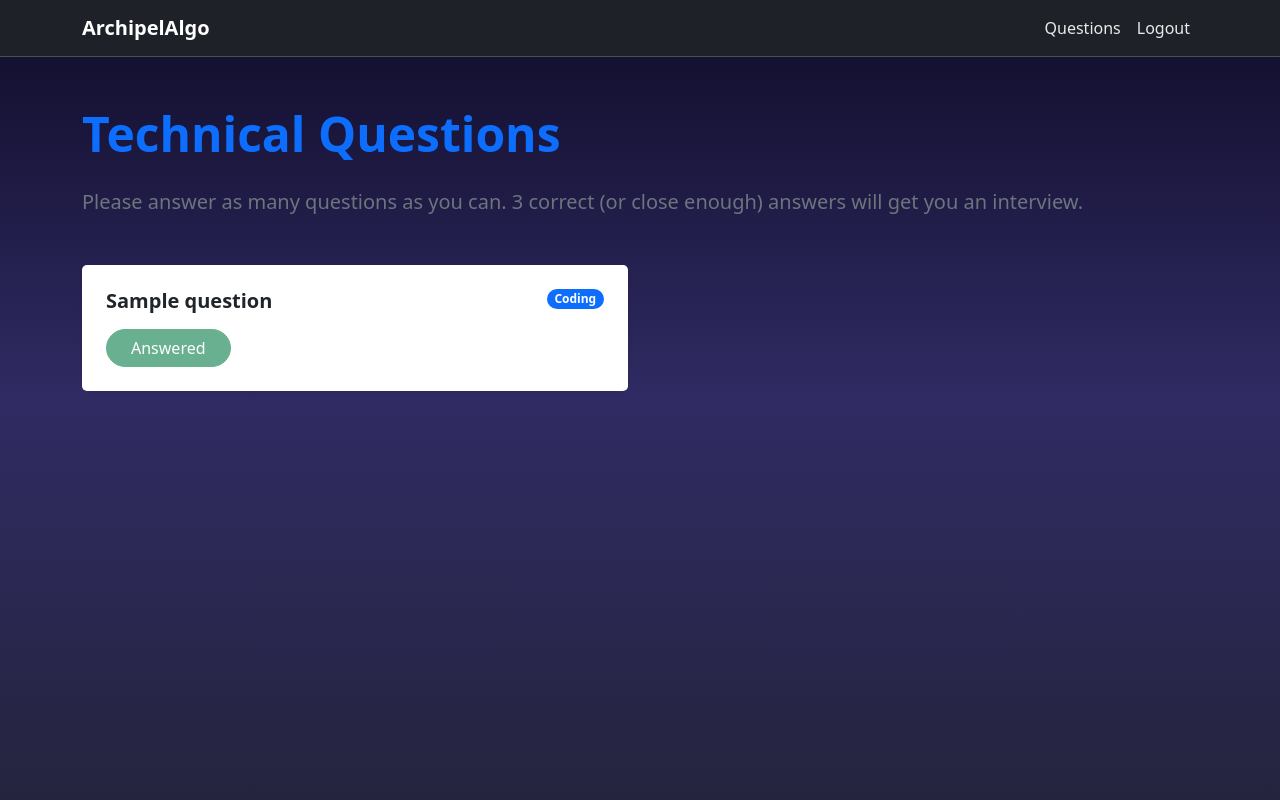
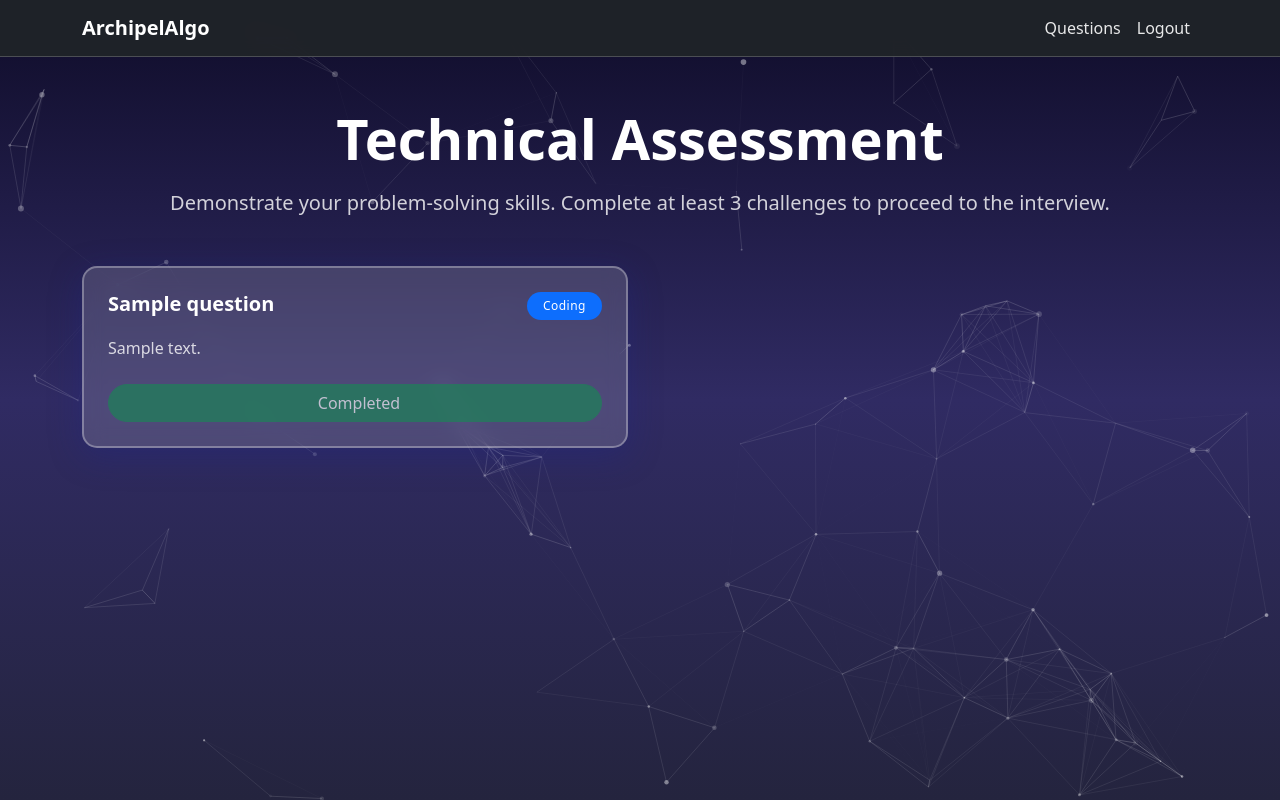
Before and after one commit to andrewnyu/loopalgo, a Django app: page /interview/ in a window 1280 px wide. Run offline with Django 5.2, Linux system fonts and the light colour scheme; a user stored in the database is signed in; tables that the repository leaves empty hold one stand-in row (values such as "Sample post").

Commit message:
feat(ui): modernize technical assessment interface
• Implement glass-morphism design with particles.js background
• Enhance readability with improved typography and spacing
• Add interactive hover effects and smooth transitions
• Improve visual hierarchy and content organization
• Unify design language with registration page

```diff
--- a/templates/interview/question_list.html
+++ b/templates/interview/question_list.html
@@ -1,37 +1,167 @@
 {% extends 'base.html' %}
 
-{% block title %}Questions - ArchipelAlgo{% endblock %}
+{% block title %}Technical Assessment - ArchipelAlgo{% endblock %}
 
 {% block content %}
+<div id="particles-js" class="particles-container"></div>
+
+<style>
+.particles-container {
+    position: fixed;
+    top: 0;
+    left: 0;
+    width: 100%;
+    height: 100%;
+    z-index: 0;
+}
+
+.content-wrapper {
+    position: relative;
+    z-index: 1;
+}
+
+.question-card {
+    background: rgba(255, 255, 255, 0.15);
+    backdrop-filter: blur(10px);
+    border: 2px solid rgba(255, 255, 255, 0.3);
+    border-radius: 15px;
+    box-shadow: 0 8px 32px 0 rgba(31, 38, 135, 0.37);
+    transition: transform 0.3s ease, box-shadow 0.3s ease;
+}
+
+.question-card:hover {
+    transform: translateY(-2px);
+    box-shadow: 0 12px 40px 0 rgba(31, 38, 135, 0.45);
+}
+
+.card-badge {
+    font-weight: 500;
+    letter-spacing: 0.5px;
+    padding: 0.5rem 1rem;
+}
+
+.btn-solve {
+    background: linear-gradient(45deg, #2196f3, #6f42c1);
+    border: none;
+    font-weight: 600;
+    letter-spacing: 0.5px;
+    box-shadow: 0 4px 15px rgba(33, 150, 243, 0.4);
+    transition: all 0.3s ease;
+}
+
+.btn-solve:hover {
+    transform: translateY(-1px);
+    box-shadow: 0 6px 20px rgba(33, 150, 243, 0.6);
+}
+
+.text-light-muted {
+    color: rgba(255, 255, 255, 0.8);
+}
+</style>
+<div class="content-wrapper">
     <div class="container py-5">
-    <h2 class="display-5 mb-4 text-primary fw-bold">Technical Questions</h2>
-    <p class="lead mb-5 text-secondary">Please answer as many questions as you can. 3 correct (or close enough) answers will get you an interview.</p>
+        <div class="text-center mb-5">
+            <h1 class="display-4 mb-3 text-white fw-bold">Technical Assessment</h1>
+            <p class="lead text-light-muted">Demonstrate your problem-solving skills. Complete at least 3 challenges to proceed to the interview.</p>
+        </div>
 
         <div class="row">
     {% for question in questions %}
         <div class="col-md-6 mb-4">
-            <div class="card h-100 shadow-sm border-0">
-                <div class="card-header bg-white border-bottom-0 pt-4 px-4">
-                    <span class="badge bg-{% if question.type == 'coding' %}primary{% else %}secondary{% endif %} float-end rounded-pill">
+            <div class="question-card h-100">
+                <div class="card-body p-4">
+                    <div class="d-flex justify-content-between align-items-start mb-3">
+                        <h5 class="card-title text-white fw-bold mb-0">{{ question.title }}</h5>
+                        <span class="card-badge badge bg-{% if question.type == 'coding' %}primary{% else %}secondary{% endif %} rounded-pill">
                             {{ question.type|title }}
                         </span>
-                    <h5 class="card-title fw-bold mb-0">{{ question.title }}</h5>
                     </div>
-                <div class="card-footer bg-white border-top-0 pb-4 px-4">
+                    <p class="text-light-muted mb-4">{{ question.text|truncatewords:50 }}</p>
+                    <div class="mt-auto">
                         {% if question.id in answered_questions %}
-                        <button class="btn btn-success rounded-pill px-4" disabled>Answered</button>
+                            <button class="btn btn-success rounded-pill px-4 w-100" disabled>
+                                <i class="fas fa-check me-2"></i>Completed
+                            </button>
                         {% else %}
-                        <a href="{% url 'submit_answer' question.id %}" class="btn btn-primary rounded-pill px-4 shadow-sm">Solve</a>
+                            <a href="{% url 'submit_answer' question.id %}" class="btn btn-solve text-white rounded-pill px-4 w-100">
+                                Start Challenge
+                            </a>
                         {% endif %}
                     </div>
                 </div>
             </div>
+        </div>
     {% empty %}
-        <div class="col">
-            <div class="alert alert-info">
-                No questions available at the moment.
+        <div class="col-12">
+            <div class="question-card">
+                <div class="card-body p-4 text-center">
+                    <p class="text-light-muted mb-0">No challenges available at the moment. Please check back later.</p>
+                </div>
             </div>
         </div>
     {% endfor %}
 </div>
+
+<!-- Particles.js -->
+<script src="https://cdn.jsdelivr.net/particles.js/2.0.0/particles.min.js"></script>
+<script>
+document.addEventListener('DOMContentLoaded', function() {
+    particlesJS('particles-js', {
+        particles: {
+            number: { value: 80, density: { enable: true, value_area: 800 } },
+            color: { value: '#ffffff' },
+            shape: { type: 'circle' },
+            opacity: {
+                value: 0.5,
+                random: true,
+                animation: {
+                    enable: true,
+                    speed: 1,
+                    opacity_min: 0.1,
+                    sync: false
+                }
+            },
+            size: {
+                value: 3,
+                random: true,
+                animation: {
+                    enable: true,
+                    speed: 2,
+                    size_min: 0.1,
+                    sync: false
+                }
+            },
+            line_linked: {
+                enable: true,
+                distance: 150,
+                color: '#ffffff',
+                opacity: 0.2,
+                width: 1
+            },
+            move: {
+                enable: true,
+                speed: 1,
+                direction: 'none',
+                random: true,
+                straight: false,
+                out_mode: 'out',
+                bounce: false,
+            }
+        },
+        interactivity: {
+            detect_on: 'canvas',
+            events: {
+                onhover: { enable: true, mode: 'grab' },
+                onclick: { enable: true, mode: 'push' },
+                resize: true
+            },
+            modes: {
+                grab: { distance: 140, line_linked: { opacity: 0.5 } },
+                push: { particles_nb: 4 }
+            }
+        },
+        retina_detect: true
+    });
+});
+</script>
 {% endblock %}
```
Lines whose indentation alone changed are shown as unchanged.
